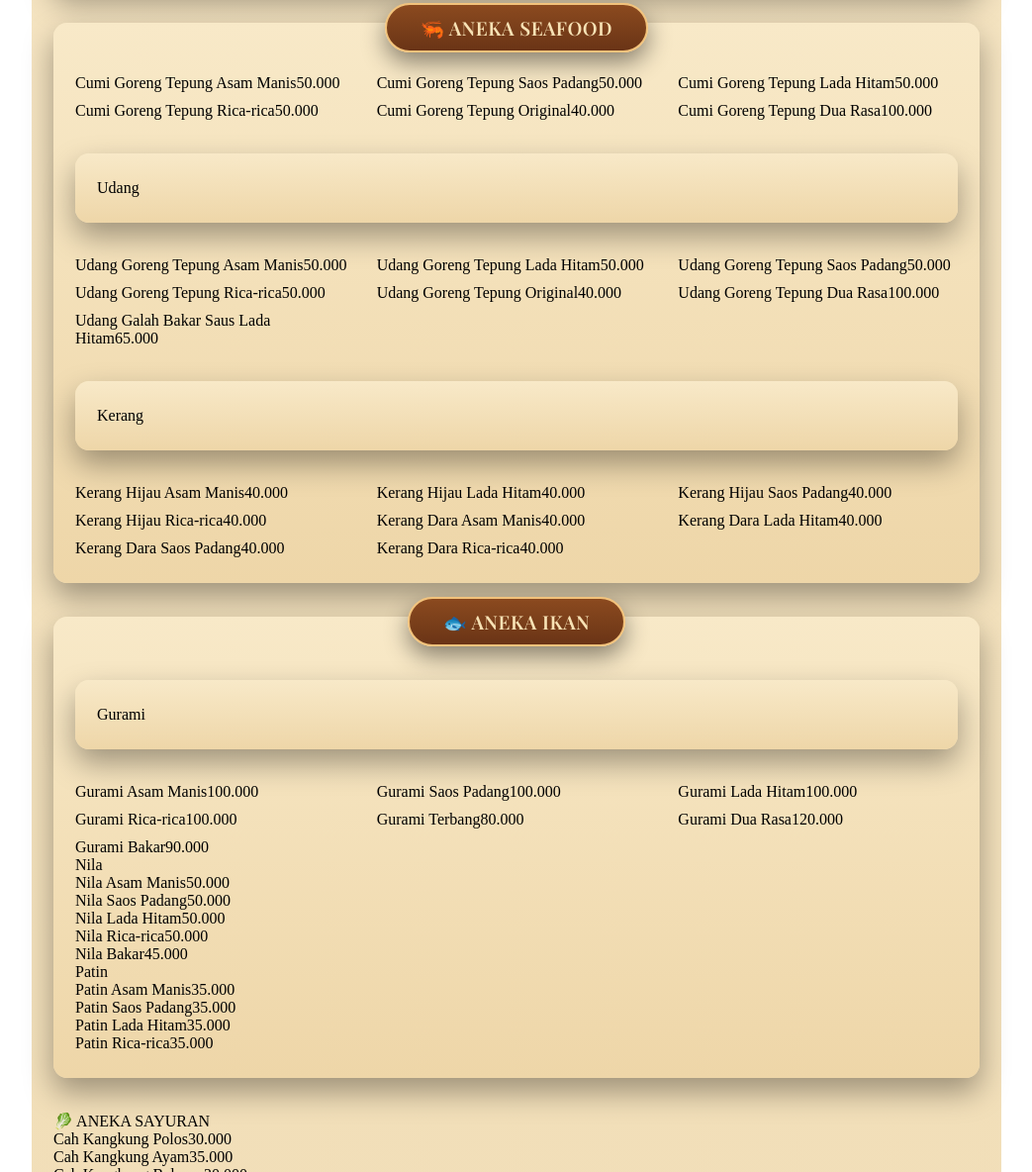
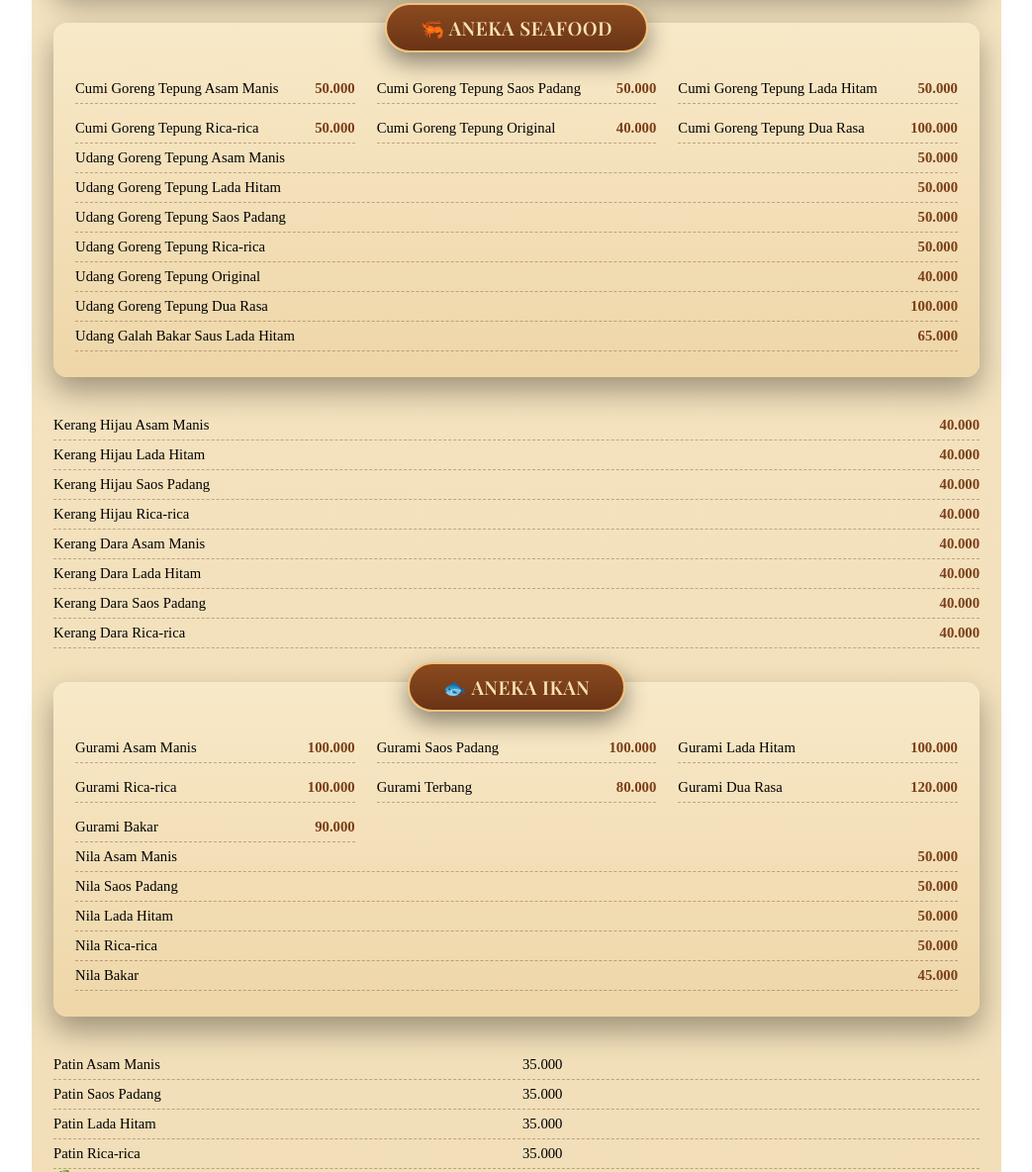
Before and after one commit to Ummuhamra/ummuhamra.github.io, a plain HTML site: page index.html in a window 1280 px wide. Shown: the part 1103-2287 px from the top of the page at 99% size, without its empty margins (118-1161 px from the left). Drawn offline with nearby package versions, Linux system fonts and the light colour scheme.

Commit message:
Update index.html

```diff
--- a/index.html
+++ b/index.html
@@ -193,66 +193,52 @@
   </div></div>
 
 <div class="menu-poster"><div class="poster-title">🦐 ANEKA SEAFOOD</div><div class="poster-grid">
-    <div class="menu-item"><span>Cumi Goreng Tepung Asam Manis</span><span>50.000</span></div>
-    <div class="menu-item"><span>Cumi Goreng Tepung Saos Padang</span><span>50.000</span></div>
-    <div class="menu-item"><span>Cumi Goreng Tepung Lada Hitam</span><span>50.000</span></div>
-    <div class="menu-item"><span>Cumi Goreng Tepung Rica-rica</span><span>50.000</span></div>
-    <div class="menu-item"><span>Cumi Goreng Tepung Original</span><span>40.000</span></div>
-    <div class="menu-item"><span>Cumi Goreng Tepung Dua Rasa</span><span>100.000</span></div>
-  </div>
-
-  <div class="menu-poster">Udang</div><div class="poster-grid">
-    <div class="menu-item"><span>Udang Goreng Tepung Asam Manis</span><span>50.000</span></div>
-    <div class="menu-item"><span>Udang Goreng Tepung Lada Hitam</span><span>50.000</span></div>
-    <div class="menu-item"><span>Udang Goreng Tepung Saos Padang</span><span>50.000</span></div>
-    <div class="menu-item"><span>Udang Goreng Tepung Rica-rica</span><span>50.000</span></div>
-    <div class="menu-item"><span>Udang Goreng Tepung Original</span><span>40.000</span></div>
-    <div class="menu-item"><span>Udang Goreng Tepung Dua Rasa</span><span>100.000</span></div>
-    <div class="menu-item"><span>Udang Galah Bakar Saus Lada Hitam</span><span>65.000</span></div>
-  </div>
-
-  <div class="menu-poster">Kerang</div><div class="poster-grid">
-    <div class="menu-item"><span>Kerang Hijau Asam Manis</span><span>40.000</span></div>
-    <div class="menu-item"><span>Kerang Hijau Lada Hitam</span><span>40.000</span></div>
-    <div class="menu-item"><span>Kerang Hijau Saos Padang</span><span>40.000</span></div>
-    <div class="menu-item"><span>Kerang Hijau Rica-rica</span><span>40.000</span></div>
-    <div class="menu-item"><span>Kerang Dara Asam Manis</span><span>40.000</span></div>
-    <div class="menu-item"><span>Kerang Dara Lada Hitam</span><span>40.000</span></div>
-    <div class="menu-item"><span>Kerang Dara Saos Padang</span><span>40.000</span></div>
-    <div class="menu-item"><span>Kerang Dara Rica-rica</span><span>40.000</span></div>
+    <div class="poster-item"><span>Cumi Goreng Tepung Asam Manis</span><b>50.000</b></div>
+    <div class="poster-item"><span>Cumi Goreng Tepung Saos Padang</span><b>50.000</b></div>
+    <div class="poster-item"><span>Cumi Goreng Tepung Lada Hitam</span><b>50.000</b></div>
+    <div class="poster-item"><span>Cumi Goreng Tepung Rica-rica</span><b>50.000</b></div>
+    <div class="poster-item"><span>Cumi Goreng Tepung Original</span><b>40.000</b></div>
+    <div class="poster-item"><span>Cumi Goreng Tepung Dua Rasa</span><b>100.000</b></div>
+  </div><div class="poster-item"><span>Udang Goreng Tepung Asam Manis</span><b>50.000</b></div>
+    <div class="poster-item"><span>Udang Goreng Tepung Lada Hitam</span><b>50.000</b></div>
+    <div class="poster-item"><span>Udang Goreng Tepung Saos Padang</span><b>50.000</b></div>
+    <div class="poster-item"><span>Udang Goreng Tepung Rica-rica</span><b>50.000</b></div>
+    <div class="poster-item"><span>Udang Goreng Tepung Original</span><b>40.000</b></div>
+    <div class="poster-item"><span>Udang Goreng Tepung Dua Rasa</span><b>100.000</b></div>
+    <div class="poster-item"><span>Udang Galah Bakar Saus Lada Hitam</span><b>65.000</b></div>
+  </div><div class="poster-item"><span>Kerang Hijau Asam Manis</span><b>40.000</b></div>
+    <div class="poster-item"><span>Kerang Hijau Lada Hitam</span><b>40.000</b></div>
+    <div class="poster-item"><span>Kerang Hijau Saos Padang</span><b>40.000</b></div>
+    <div class="poster-item"><span>Kerang Hijau Rica-rica</span><b>40.000</b></div>
+    <div class="poster-item"><span>Kerang Dara Asam Manis</span><b>40.000</b></div>
+    <div class="poster-item"><span>Kerang Dara Lada Hitam</span><b>40.000</b></div>
+    <div class="poster-item"><span>Kerang Dara Saos Padang</span><b>40.000</b></div>
+    <div class="poster-item"><span>Kerang Dara Rica-rica</span><b>40.000</b></div>
   </div>
 </div>
 
 <!-- ANEKA IKAN -->
 <div class="menu-poster">
   <div class="poster-title">🐟 ANEKA IKAN</div>
-
-  <div class="menu-poster">Gurami</div>
   <div class="poster-grid">
-    <div class="menu-item"><span>Gurami Asam Manis</span><span>100.000</span></div>
-    <div class="menu-item"><span>Gurami Saos Padang</span><span>100.000</span></div>
-    <div class="menu-item"><span>Gurami Lada Hitam</span><span>100.000</span></div>
-    <div class="menu-item"><span>Gurami Rica-rica</span><span>100.000</span></div>
-    <div class="menu-item"><span>Gurami Terbang</span><span>80.000</span></div>
-    <div class="menu-item"><span>Gurami Dua Rasa</span><span>120.000</span></div>
-    <div class="menu-item"><span>Gurami Bakar</span><span>90.000</span></div>
+    <div class="poster-item"><span>Gurami Asam Manis</span><b>100.000</b></div>
+    <div class="poster-item"><span>Gurami Saos Padang</span><b>100.000</b></div>
+    <div class="poster-item"><span>Gurami Lada Hitam</span><b>100.000</b></div>
+    <div class="poster-item"><span>Gurami Rica-rica</span><b>100.000</b></div>
+    <div class="poster-item"><span>Gurami Terbang</span><b>80.000</b></div>
+    <div class="poster-item"><span>Gurami Dua Rasa</span><b>120.000</b></div>
+    <div class="poster-item"><span>Gurami Bakar</span><b>90.000</b></div>
   </div>
-
-  <div class="menu-subtitle">Nila</div>
-  <div class="menu-grid-poster">
-    <div class="menu-item"><span>Nila Asam Manis</span><span>50.000</span></div>
-    <div class="menu-item"><span>Nila Saos Padang</span><span>50.000</span></div>
-    <div class="menu-item"><span>Nila Lada Hitam</span><span>50.000</span></div>
-    <div class="menu-item"><span>Nila Rica-rica</span><span>50.000</span></div>
-    <div class="menu-item"><span>Nila Bakar</span><span>45.000</span></div>
+    <div class="poster-item"><span>Nila Asam Manis</span><b>50.000</b></div>
+    <div class="poster-item"><span>Nila Saos Padang</span><b>50.000</b></div>
+    <div class="poster-item"><span>Nila Lada Hitam</span><b>50.000</b></div>
+    <div class="poster-item"><span>Nila Rica-rica</span><b>50.000</b></div>
+    <div class="poster-item"><span>Nila Bakar</span><b>45.000</b></div>
   </div>
-
-  <div class="menu-subtitle">Patin</div>
-  <div class="menu-grid-poster">
-    <div class="menu-item"><span>Patin Asam Manis</span><span>35.000</span></div>
-    <div class="menu-item"><span>Patin Saos Padang</span><span>35.000</span></div>
-    <div class="menu-item"><span>Patin Lada Hitam</span><span>35.000</span></div>
-    <div class="menu-item"><span>Patin Rica-rica</span><span>35.000</span></div>
+    <div class="poster-item"><span>Patin Asam Manis</span><span>35.000</span></div>
+    <div class="poster-item"><span>Patin Saos Padang</span><span>35.000</span></div>
+    <div class="poster-item"><span>Patin Lada Hitam</span><span>35.000</span></div>
+    <div class="poster-item"><span>Patin Rica-rica</span><span>35.000</span></div>
   </div>
 </div>
       <!-- ANEKA SAYURAN -->
```
